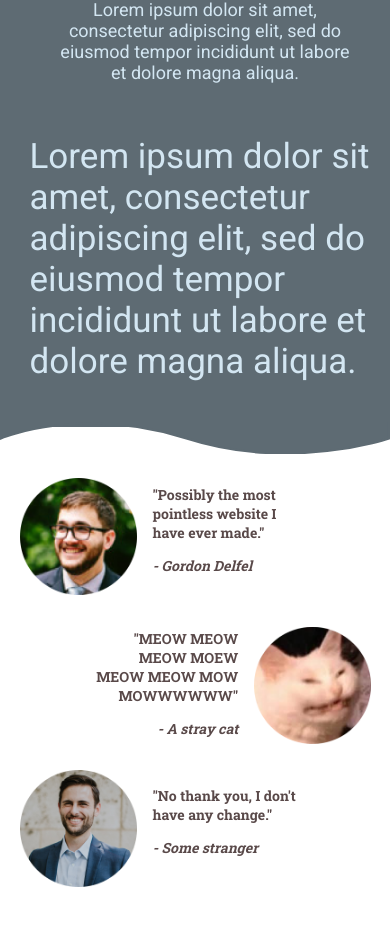
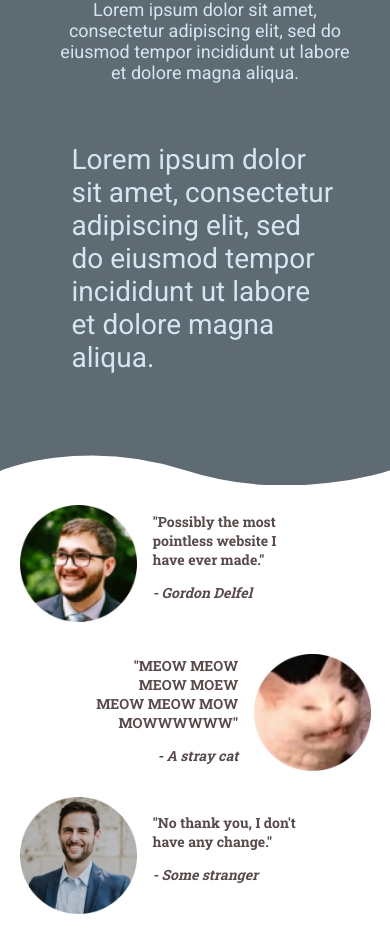
Before and after one commit to GC-Git/fattest-cat-remake, a React (Create React App) app in the folder client/: page /developers in a window 390 px wide. Shown: the part 1989-2923 px from the top of the page. Before the commit the page ends 2896 px from the top, so only its background shows below. Built offline with nearby package versions, Linux system fonts and the light colour scheme.

Commit message:
Fixed an issue with the background curve.

```diff
--- a/client/src/App.js
+++ b/client/src/App.js
@@ -14,8 +14,9 @@ class App extends Component {
         <BGWithCurve>
           <InfoCardCollection />
           <p style={{
-            fontSize: "35px",
-            alignText: "center"
+            fontSize: "28px",
+            alignText: "center",
+            margin: "1.5em 1.5em 2.5em 1.5em"
           }}>
             Lorem ipsum dolor sit amet, consectetur adipiscing elit, sed do eiusmod tempor incididunt ut labore et dolore magna aliqua.
           </p>
--- a/client/src/components/BGWithCurve/BGWithCurve.css
+++ b/client/src/components/BGWithCurve/BGWithCurve.css
@@ -37,3 +37,21 @@
     background-color: #5e6b73;
     width: 100%;
 }
+
+/* Handles an issue with the bottom curve where the content section would clip into the curve image on small screen sizes. */
+@media (min-height: 600px) {
+
+    @media (max-width: 800px) {
+        #bgwithcurve__bottomCurveSvg {
+            top: -0.5vh;
+        }
+    }
+
+    @media (max-width: 300px) {
+        #bgwithcurve__bottomCurveSvg {
+            top: -0.25vh;
+        }
+    }
+
+
+}
```
